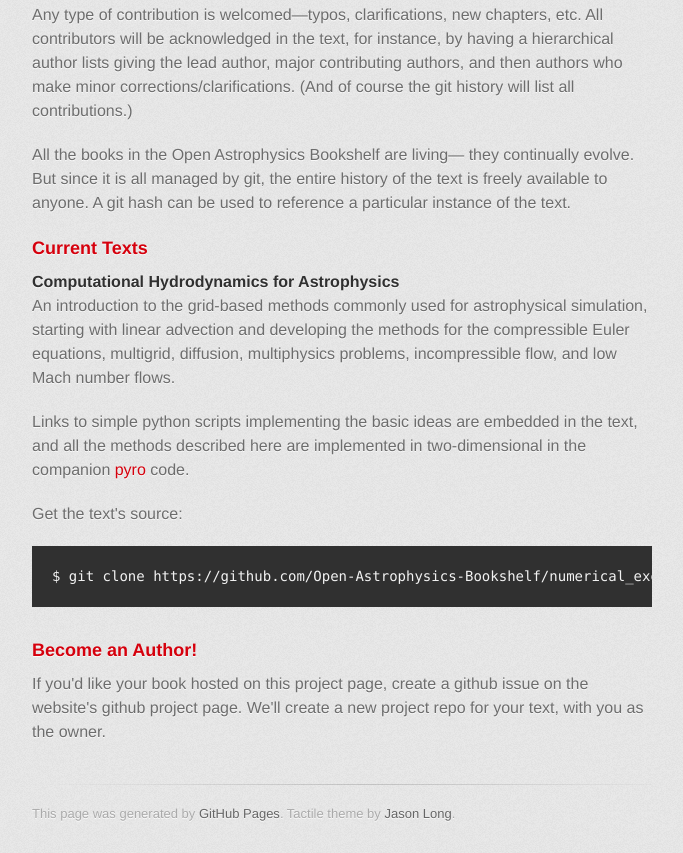
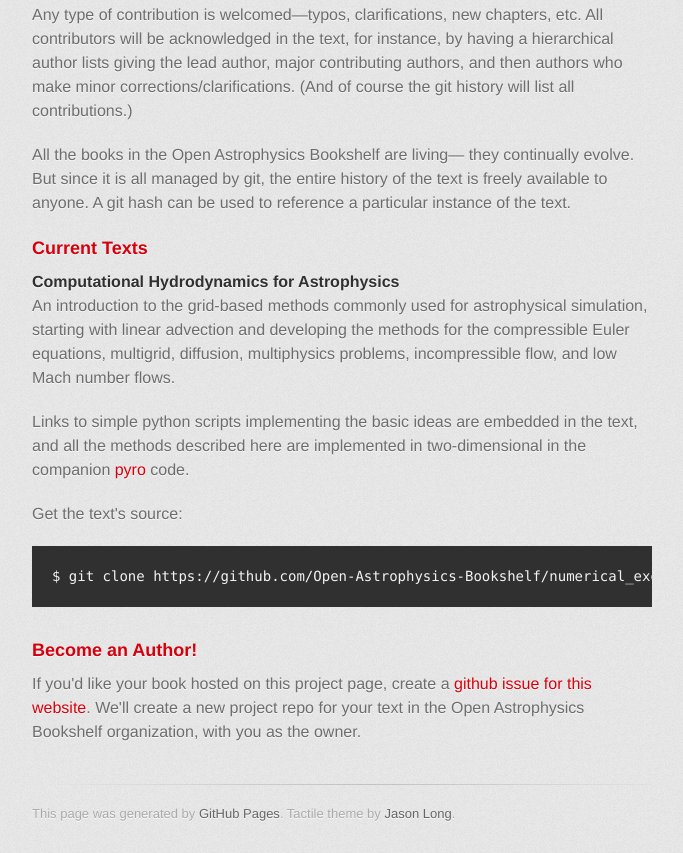
Before and after one commit to Open-Astrophysics-Bookshelf/Open-Astrophysics-Bookshelf.github.io, a plain HTML site: page index.html in a window 1280 px wide. Shown: the part 600-1453 px from the top of the page, without its empty margins (298-981 px from the left). Drawn offline with Linux system fonts and the light colour scheme; a web font is replaced by a local one.

Commit message:
issue link

```diff
--- a/index.html
+++ b/index.html
@@ -81,9 +81,11 @@
 	  <h3>Become an Author!</h3>
 
 	  <p>If you'd like your book hosted on this project page,
-	    create a github issue on the website's github project
-	    page.  We'll create a new project repo for your text, with
-	    you as the owner.</p>
+	    create
+	    a <a href="https://github.com/Open-Astrophysics-Bookshelf/Open-Astrophysics-Bookshelf.github.io/issues">github
+	    issue for this website</a>.  We'll create a new project
+	    repo for your text in the Open Astrophysics Bookshelf
+	    organization, with you as the owner.</p>
 
         <footer>
           This page was generated by <a href="https://pages.github.com">GitHub Pages</a>. Tactile theme by <a href="https://twitter.com/jasonlong">Jason Long</a>.
```
